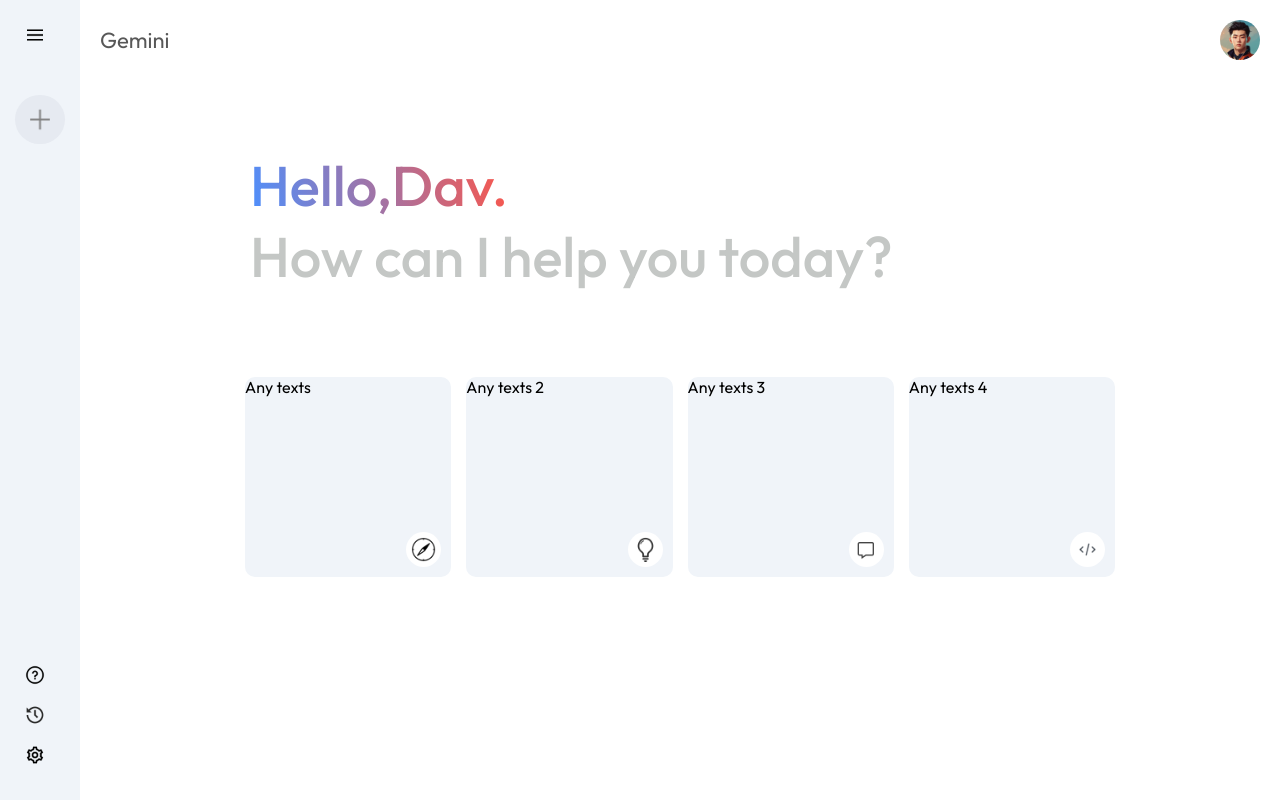
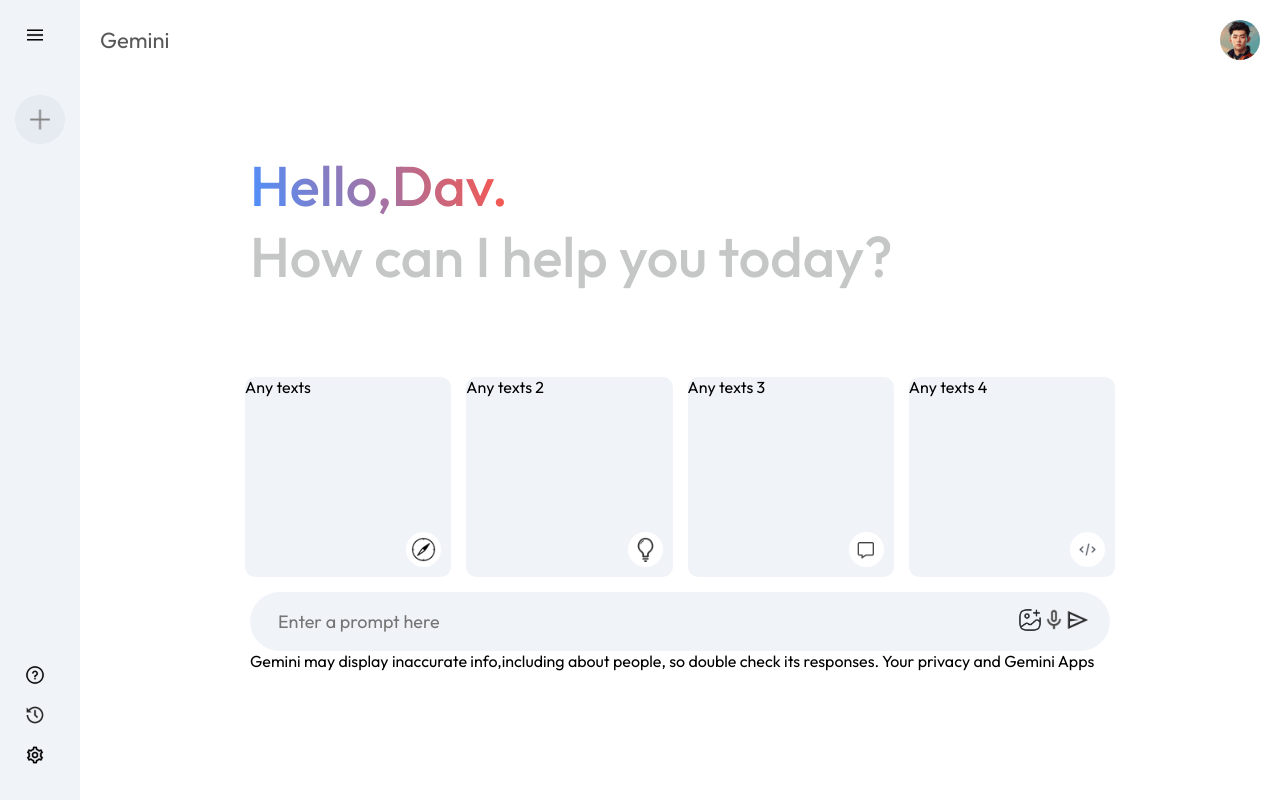
Before and after one commit to masatosotoma/gemini-clone, a React (Vite) app: page / in a window 1280 px wide. Built offline with nearby package versions, Linux system fonts and the light colour scheme.

Commit message:
Added input field

```diff
--- a/src/components/Main/Main.css
+++ b/src/components/Main/Main.css
@@ -63,3 +63,44 @@
   bottom: 10px;
   right: 10px;
 }
+
+main .card p {
+  color: #585858;
+  font-size: 17px;
+}
+
+.main .card:hover {
+  background-color: #dfe4ea;
+}
+
+.main-bottom {
+  bottom: 0;
+  width: 100%;
+  max-width: 900px;
+  padding: 0px 20px;
+  margin: auto;
+}
+
+.serch-box {
+  display: flex;
+  align-items: center;
+  justify-content: space-between;
+  gap: 20px;
+  background-color: #f0f4f9;
+  padding: 10px 20px;
+  border-radius: 50px;
+}
+
+.serch-box img {
+  width: 24px;
+  cursor: pointer;
+}
+
+.serch-box input {
+  flex: 1;
+  background-color: transparent;
+  border: none;
+  outline: none;
+  padding: 8px;
+  font-size: 18px;
+}
--- a/src/components/Main/Main.jsx
+++ b/src/components/Main/Main.jsx
@@ -34,6 +34,21 @@
             <img src={assets.code_icon} alt="" />
           </div>
         </div>
+
+        <div className="main-bottom">
+          <div className="serch-box">
+            <input type="text" placeholder="Enter a prompt here" />
+            <div>
+              <img src={assets.gallery_icon} alt="" />
+              <img src={assets.mic_icon} alt="" />
+              <img src={assets.send_icon} alt="" />
+            </div>
+          </div>
+          <p className="bottom-info">
+            Gemini may display inaccurate info,including about people, so double
+            check its responses. Your privacy and Gemini Apps
+          </p>
+        </div>
       </div>
     </div>
   );
```
